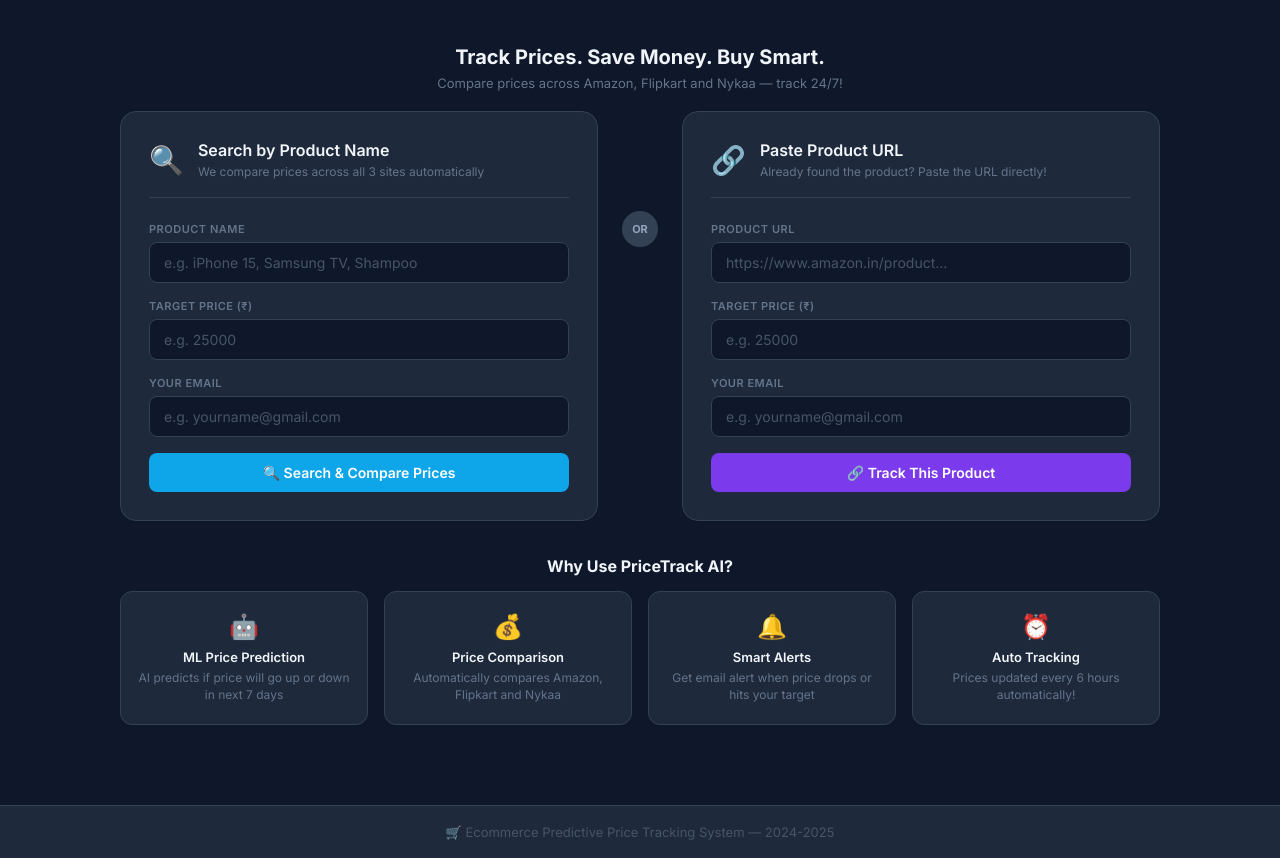
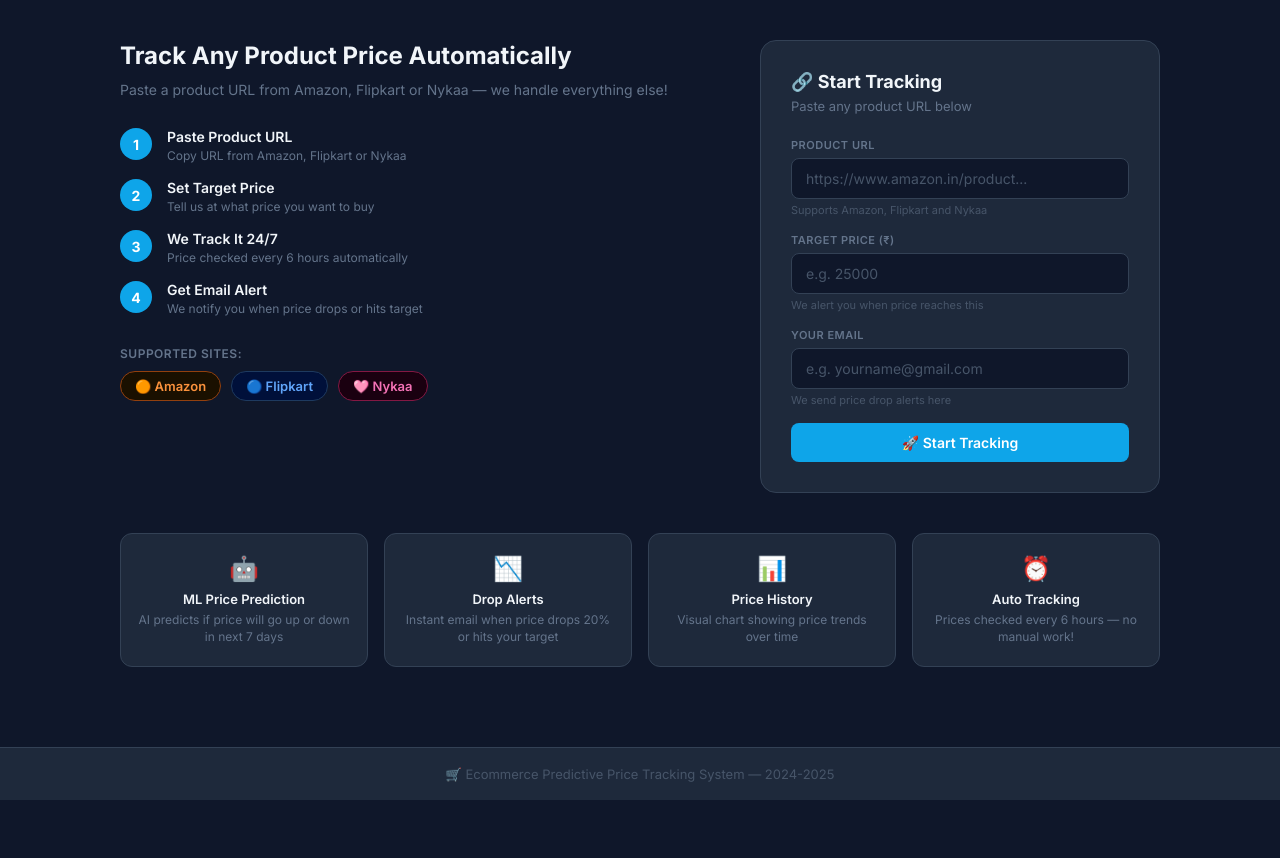
Before and after one commit to abraar5114/Ecommerce-Predictive-Price-Tracking-System, a Flask app: page / in a window 1280 px wide. Shown: the part 66-924 px from the top of the page. After the commit the page ends 866 px from the top, so only its background shows below. Run offline with Flask 3, Linux system fonts and the light colour scheme.

Commit message:
clean homepage url only

```diff
--- a/static/css/style.css
+++ b/static/css/style.css
@@ -509,3 +509,132 @@ nav { display: flex; gap: 8px; }
 }
 
 .btn-track:hover { background: #047857; }
+/* --- Home Page --- */
+.home-container {
+    display: flex;
+    gap: 40px;
+    align-items: flex-start;
+    margin-bottom: 40px;
+    margin-top: 20px;
+}
+
+.home-info { flex: 1.2; }
+
+.home-info h2 {
+    font-size: 24px;
+    font-weight: 700;
+    color: #f1f5f9;
+    margin-bottom: 10px;
+    line-height: 1.3;
+}
+
+.home-info > p {
+    font-size: 14px;
+    color: #64748b;
+    margin-bottom: 30px;
+}
+
+/* --- How It Works --- */
+.how-it-works {
+    display: flex;
+    flex-direction: column;
+    gap: 16px;
+    margin-bottom: 30px;
+}
+
+.step {
+    display: flex;
+    align-items: flex-start;
+    gap: 15px;
+}
+
+.step-num {
+    background: #0ea5e9;
+    color: white;
+    width: 32px;
+    height: 32px;
+    border-radius: 50%;
+    display: flex;
+    align-items: center;
+    justify-content: center;
+    font-size: 14px;
+    font-weight: 700;
+    flex-shrink: 0;
+}
+
+.step h4 {
+    font-size: 14px;
+    font-weight: 600;
+    color: #f1f5f9;
+    margin-bottom: 3px;
+}
+
+.step p {
+    font-size: 12px;
+    color: #64748b;
+}
+
+/* --- Supported Sites --- */
+.supported-sites { }
+.supported-sites > p {
+    font-size: 12px;
+    color: #64748b;
+    margin-bottom: 10px;
+    text-transform: uppercase;
+    letter-spacing: 0.5px;
+    font-weight: 600;
+}
+
+.site-badges { display: flex; gap: 10px; }
+
+.site-badge {
+    padding: 6px 14px;
+    border-radius: 20px;
+    font-size: 13px;
+    font-weight: 600;
+}
+
+.site-badge.amazon { background: #1a1000; color: #fb923c; border: 1px solid #92400e; }
+.site-badge.flipkart { background: #00103a; color: #60a5fa; border: 1px solid #1e3a5f; }
+.site-badge.nykaa { background: #1a0010; color: #f472b6; border: 1px solid #831843; }
+
+/* --- Home Form --- */
+.home-form { flex: 0.8; }
+
+.form-card {
+    background: #1e293b;
+    border: 1px solid #334155;
+    border-radius: 16px;
+    padding: 30px;
+}
+
+.form-card h3 {
+    font-size: 18px;
+    font-weight: 700;
+    color: #f1f5f9;
+    margin-bottom: 6px;
+}
+
+.form-card > p {
+    font-size: 13px;
+    color: #64748b;
+    margin-bottom: 24px;
+}
+
+.form-group small {
+    display: block;
+    font-size: 11px;
+    color: #475569;
+    margin-top: 4px;
+}
+
+/* --- Alert Success --- */
+.alert-success {
+    background: #052e16;
+    color: #4ade80;
+    border-left: 4px solid #22c55e;
+    padding: 12px 20px;
+    border-radius: 8px;
+    margin-bottom: 20px;
+    font-weight: 500;
+}
--- a/templates/index.html
+++ b/templates/index.html
@@ -31,69 +31,97 @@
         <div class="alert alert-error">⚠️ {{ error }}</div>
         {% endif %}
 
-        <div class="page-title">
-            <h2>Track Prices. Save Money. Buy Smart.</h2>
-            <p>Compare prices across Amazon, Flipkart and Nykaa — track 24/7!</p>
-        </div>
+        {% if success %}
+        <div class="alert alert-success">✅ {{ success }}</div>
+        {% endif %}
 
-        <div class="options-grid">
+        <div class="home-container">
 
-            <div class="option-card">
-                <div class="option-header">
-                    <span class="option-icon">🔍</span>
-                    <div>
-                        <h3>Search by Product Name</h3>
-                        <p>We compare prices across all 3 sites automatically</p>
+            <!-- Left Side — Info -->
+            <div class="home-info">
+                <h2>Track Any Product Price Automatically</h2>
+                <p>Paste a product URL from Amazon, Flipkart or Nykaa — we handle everything else!</p>
+
+                <div class="how-it-works">
+                    <div class="step">
+                        <span class="step-num">1</span>
+                        <div>
+                            <h4>Paste Product URL</h4>
+                            <p>Copy URL from Amazon, Flipkart or Nykaa</p>
+                        </div>
+                    </div>
+                    <div class="step">
+                        <span class="step-num">2</span>
+                        <div>
+                            <h4>Set Target Price</h4>
+                            <p>Tell us at what price you want to buy</p>
+                        </div>
+                    </div>
+                    <div class="step">
+                        <span class="step-num">3</span>
+                        <div>
+                            <h4>We Track It 24/7</h4>
+                            <p>Price checked every 6 hours automatically</p>
+                        </div>
+                    </div>
+                    <div class="step">
+                        <span class="step-num">4</span>
+                        <div>
+                            <h4>Get Email Alert</h4>
+                            <p>We notify you when price drops or hits target</p>
+                        </div>
                     </div>
                 </div>
-                <form action="/search" method="POST">
-                    <div class="form-group">
-                        <label>Product Name</label>
-                        <input type="text" name="product_name" placeholder="e.g. iPhone 15, Samsung TV, Shampoo" required>
+
+                <div class="supported-sites">
+                    <p>Supported Sites:</p>
+                    <div class="site-badges">
+                        <span class="site-badge amazon">🟠 Amazon</span>
+                        <span class="site-badge flipkart">🔵 Flipkart</span>
+                        <span class="site-badge nykaa">🩷 Nykaa</span>
                     </div>
-                    <div class="form-group">
-                        <label>Target Price (₹)</label>
-                        <input type="number" name="target_price" placeholder="e.g. 25000" required>
-                    </div>
-                    <div class="form-group">
-                        <label>Your Email</label>
-                        <input type="email" name="email" placeholder="e.g. yourname@gmail.com" required>
-                    </div>
-                    <button type="submit" class="btn btn-primary">🔍 Search & Compare Prices</button>
-                </form>
+                </div>
             </div>
 
-            <div class="or-divider"><span>OR</span></div>
+            <!-- Right Side — Form -->
+            <div class="home-form">
+                <div class="form-card">
+                    <h3>🔗 Start Tracking</h3>
+                    <p>Paste any product URL below</p>
 
-            <div class="option-card">
-                <div class="option-header">
-                    <span class="option-icon">🔗</span>
-                    <div>
-                        <h3>Paste Product URL</h3>
-                        <p>Already found the product? Paste the URL directly!</p>
-                    </div>
+                    <form action="/track-url" method="POST" id="trackForm">
+                        <div class="form-group">
+                            <label>Product URL</label>
+                            <input type="url" name="product_url"
+                            placeholder="https://www.amazon.in/product..."
+                            required>
+                            <small>Supports Amazon, Flipkart and Nykaa</small>
+                        </div>
+                        <div class="form-group">
+                            <label>Target Price (₹)</label>
+                            <input type="number" name="target_price"
+                            placeholder="e.g. 25000"
+                            required>
+                            <small>We alert you when price reaches this</small>
+                        </div>
+                        <div class="form-group">
+                            <label>Your Email</label>
+                            <input type="email" name="email"
+                            placeholder="e.g. yourname@gmail.com"
+                            required>
+                            <small>We send price drop alerts here</small>
+                        </div>
+                        <button type="submit" class="btn btn-primary" id="trackBtn">
+                            🚀 Start Tracking
+                        </button>
+                    </form>
                 </div>
-                <form action="/track-url" method="POST">
-                    <div class="form-group">
-                        <label>Product URL</label>
-                        <input type="url" name="product_url" placeholder="https://www.amazon.in/product..." required>
-                    </div>
-                    <div class="form-group">
-                        <label>Target Price (₹)</label>
-                        <input type="number" name="target_price" placeholder="e.g. 25000" required>
-                    </div>
-                    <div class="form-group">
-                        <label>Your Email</label>
-                        <input type="email" name="email" placeholder="e.g. yourname@gmail.com" required>
-                    </div>
-                    <button type="submit" class="btn btn-secondary">🔗 Track This Product</button>
-                </form>
             </div>
 
         </div>
 
+        <!-- Features -->
         <div class="features-section">
-            <h3>Why Use PriceTrack AI?</h3>
             <div class="features-grid">
                 <div class="feature-card">
                     <span class="feature-icon">🤖</span>
@@ -101,19 +129,19 @@
                     <p>AI predicts if price will go up or down in next 7 days</p>
                 </div>
                 <div class="feature-card">
-                    <span class="feature-icon">💰</span>
-                    <h4>Price Comparison</h4>
-                    <p>Automatically compares Amazon, Flipkart and Nykaa</p>
+                    <span class="feature-icon">📉</span>
+                    <h4>Drop Alerts</h4>
+                    <p>Instant email when price drops 20% or hits your target</p>
                 </div>
                 <div class="feature-card">
-                    <span class="feature-icon">🔔</span>
-                    <h4>Smart Alerts</h4>
-                    <p>Get email alert when price drops or hits your target</p>
+                    <span class="feature-icon">📊</span>
+                    <h4>Price History</h4>
+                    <p>Visual chart showing price trends over time</p>
                 </div>
                 <div class="feature-card">
                     <span class="feature-icon">⏰</span>
                     <h4>Auto Tracking</h4>
-                    <p>Prices updated every 6 hours automatically!</p>
+                    <p>Prices checked every 6 hours — no manual work!</p>
                 </div>
             </div>
         </div>
@@ -124,6 +152,14 @@
         <p>🛒 Ecommerce Predictive Price Tracking System — 2024-2025</p>
     </footer>
 
-    <script src="{{ url_for('static', filename='js/script.js') }}"></script>
+    <script>
+        document.getElementById('trackForm').addEventListener('submit', function() {
+            const btn = document.getElementById('trackBtn');
+            btn.textContent = '⏳ Fetching product details...';
+            btn.disabled = true;
+            btn.style.opacity = '0.7';
+        });
+    </script>
+
 </body>
 </html>
```
